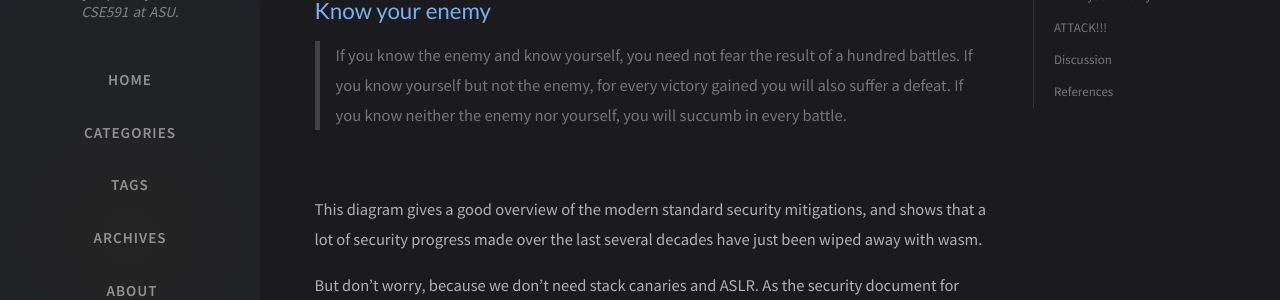
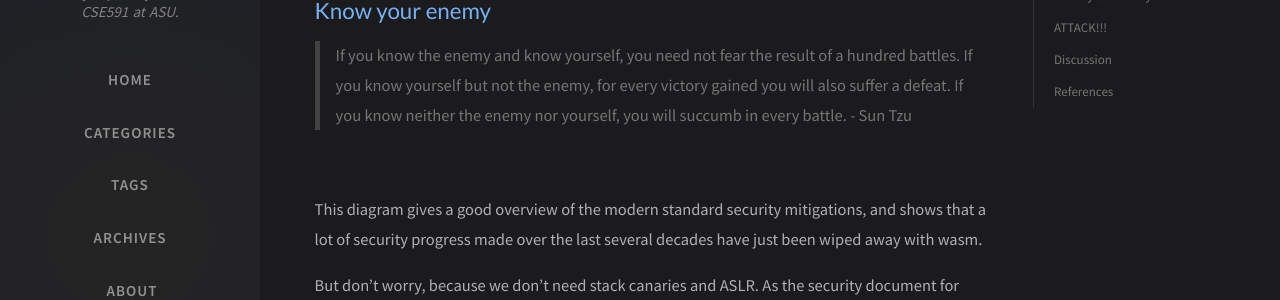
Before and after one commit to TopicSec/topicsec.github.io, a Jekyll site: the page built from _posts/2020-09-16-wasm.md, in a window 1280 px wide and 900 px high, scrolled down 879 px. Shown: the part 215-515 px from the top of the window. Built offline with Jekyll 4.4.1, drawn with Linux system fonts in a browser that asks for light colours; nearby versions of some CDN libraries; comment, search, counter and statistics services are not loaded.

Commit message:
Quote attribution

```diff
--- a/_posts/2020-09-16-wasm.md
+++ b/_posts/2020-09-16-wasm.md
@@ -38,7 +38,7 @@ With that being said, what sorts of chaos can occur within the wasm vm, and what
 
 ## Know your enemy
 
-> If you know the enemy and know yourself, you need not fear the result of a hundred battles. If you know yourself but not the enemy, for every victory gained you will also suffer a defeat. If you know neither the enemy nor yourself, you will succumb in every battle.
+> If you know the enemy and know yourself, you need not fear the result of a hundred battles. If you know yourself but not the enemy, for every victory gained you will also suffer a defeat. If you know neither the enemy nor yourself, you will succumb in every battle. - Sun Tzu
 
 ![](/assets/img/2020-09-16-wasm/figure_1.png)
 
```
